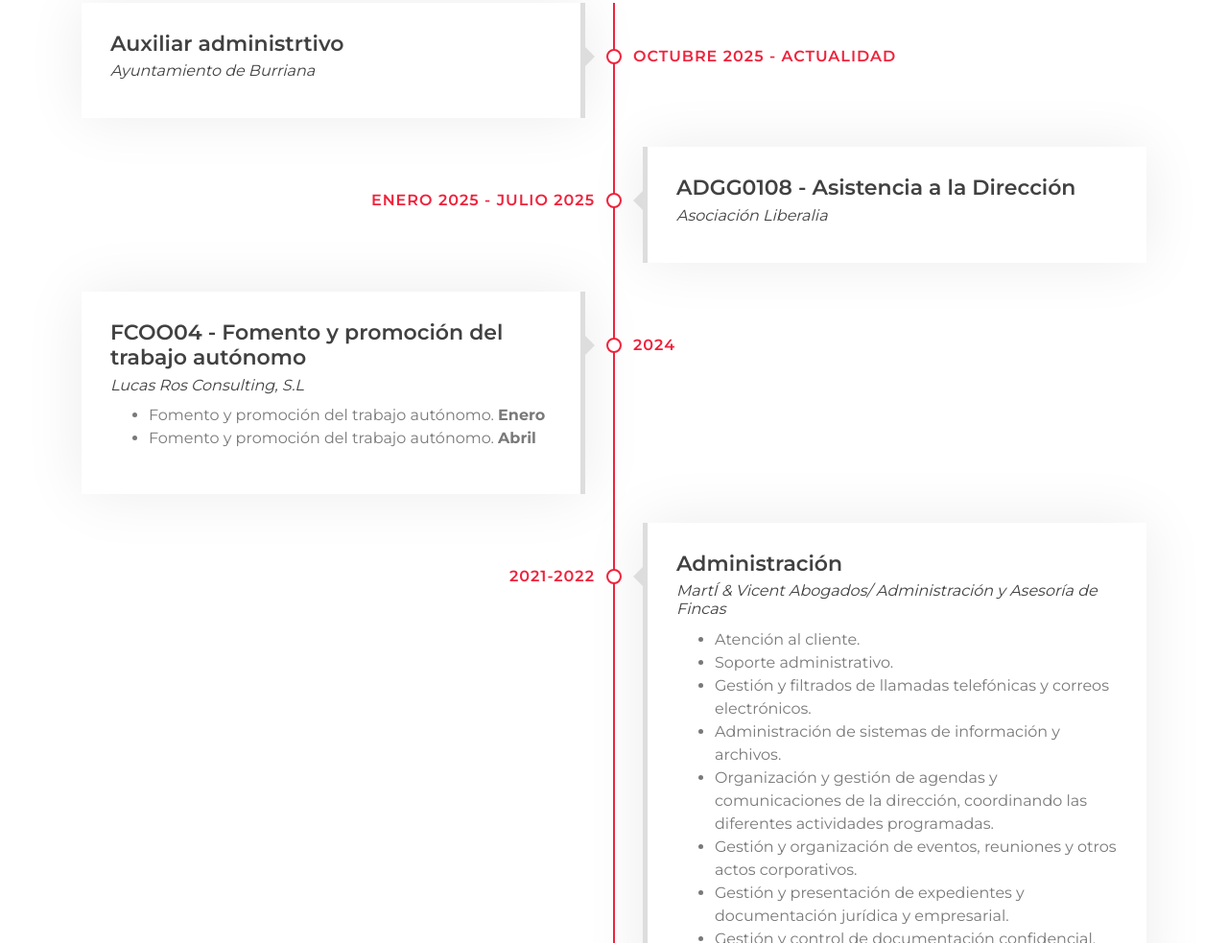
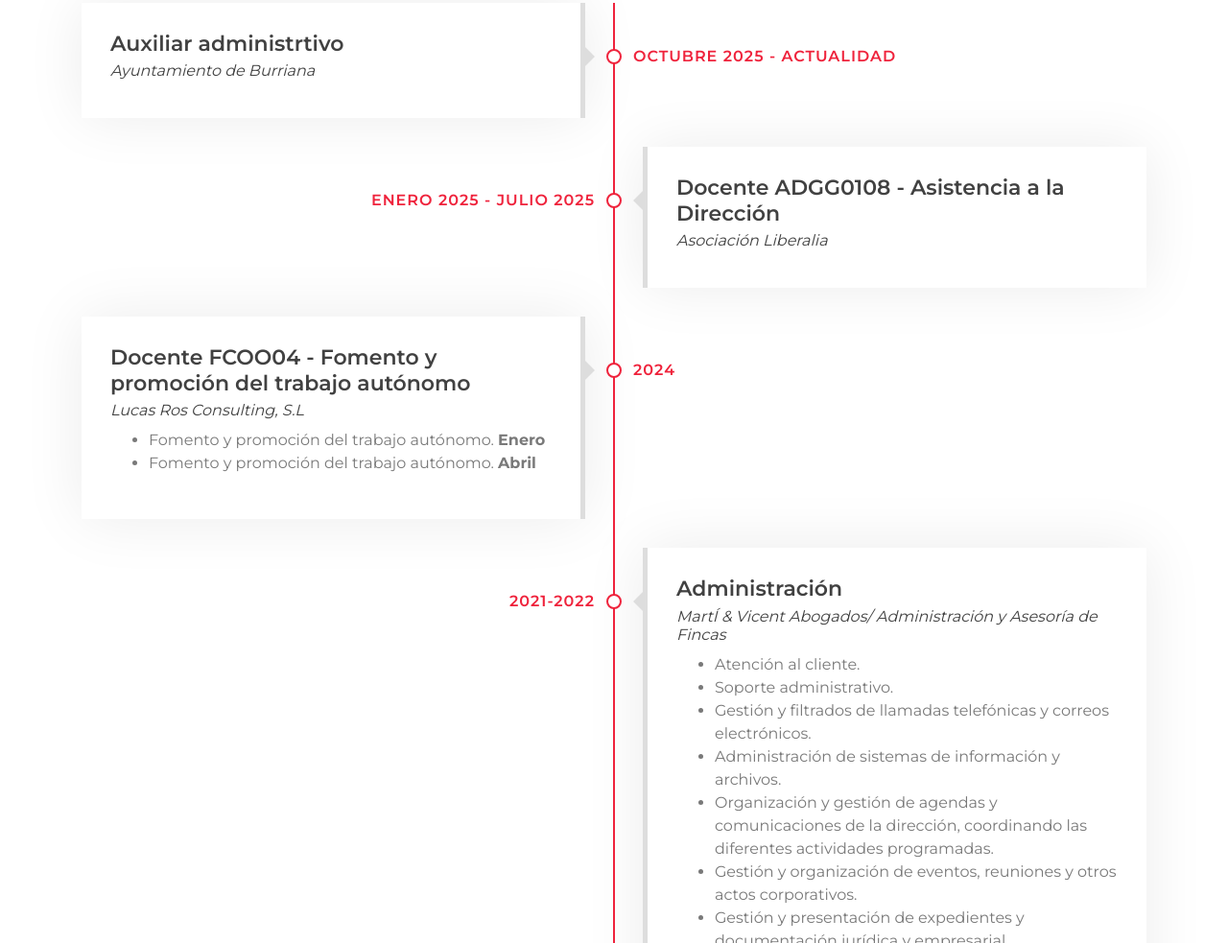
Before and after one commit to Corina-code/CV, a plain HTML site: page index.html in a window 1280 px wide. Shown: the part 4523-5506 px from the top of the page at 96% size. Drawn offline with nearby package versions, Linux system fonts and the light colour scheme.

Commit message:
Actualizar títulos de experiencia docente en el CV

```diff
--- a/index.html
+++ b/index.html
@@ -381,14 +381,14 @@
           <div class="timeline-item right wow slideInRight" data-wow-delay="0.1s">
             <div class="timeline-text">
               <div class="timeline-date"> Enero 2025 - Julio 2025</div>
-              <h2>ADGG0108 - Asistencia a la Dirección </h2>
+              <h2>Docente ADGG0108 - Asistencia a la Dirección </h2>
               <h4>Asociación Liberalia</h4>
             </div>
           </div>
           <div class="timeline-item left wow slideInLeft" data-wow-delay="0.1s">
             <div class="timeline-text">
               <div class="timeline-date">2024 </div>
-              <h2>FCOO04 - Fomento y promoción del trabajo autónomo </h2>
+              <h2>Docente FCOO04 - Fomento y promoción del trabajo autónomo </h2>
               <h4>Lucas Ros Consulting, S.L</h4>
               <p>
               <ul >
```
